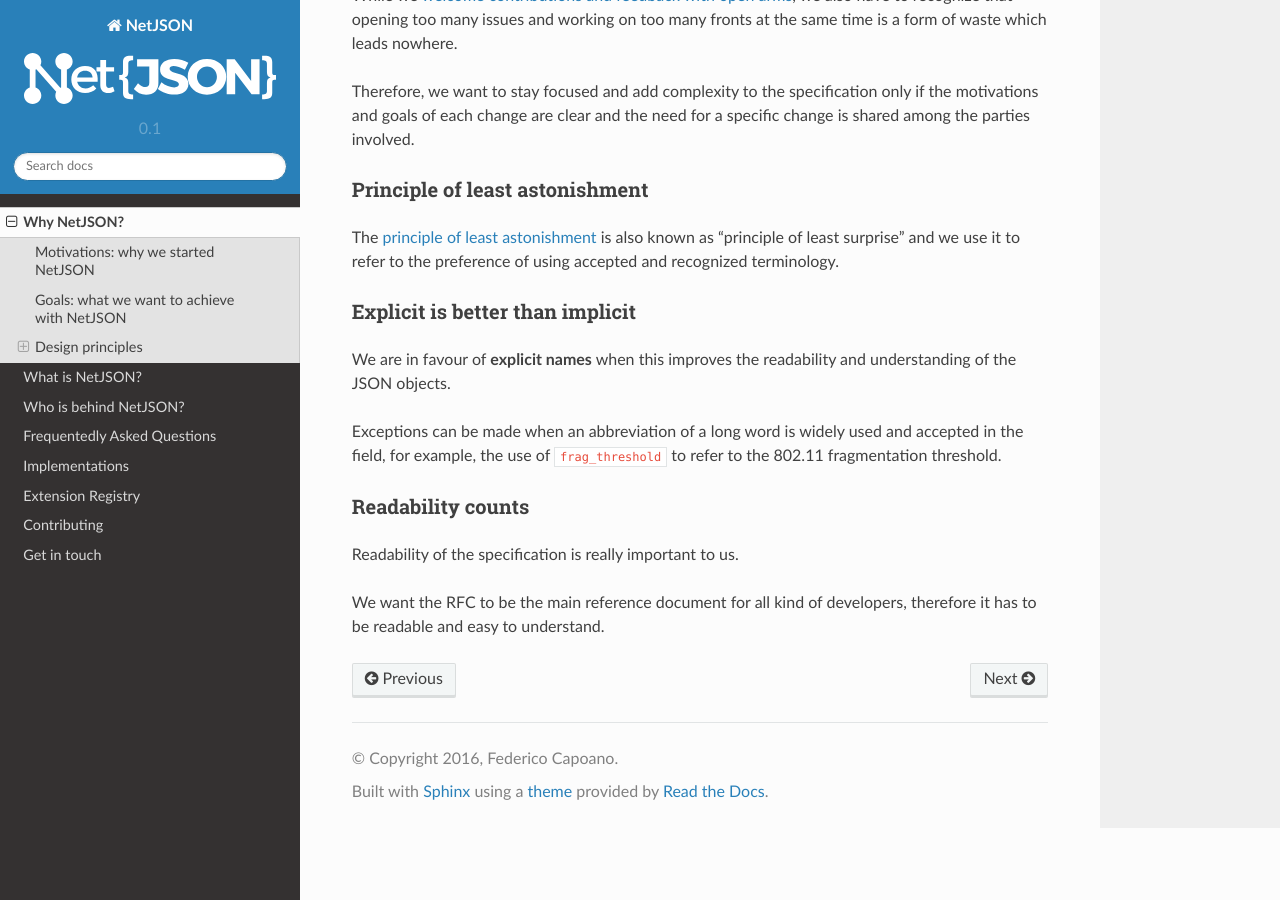
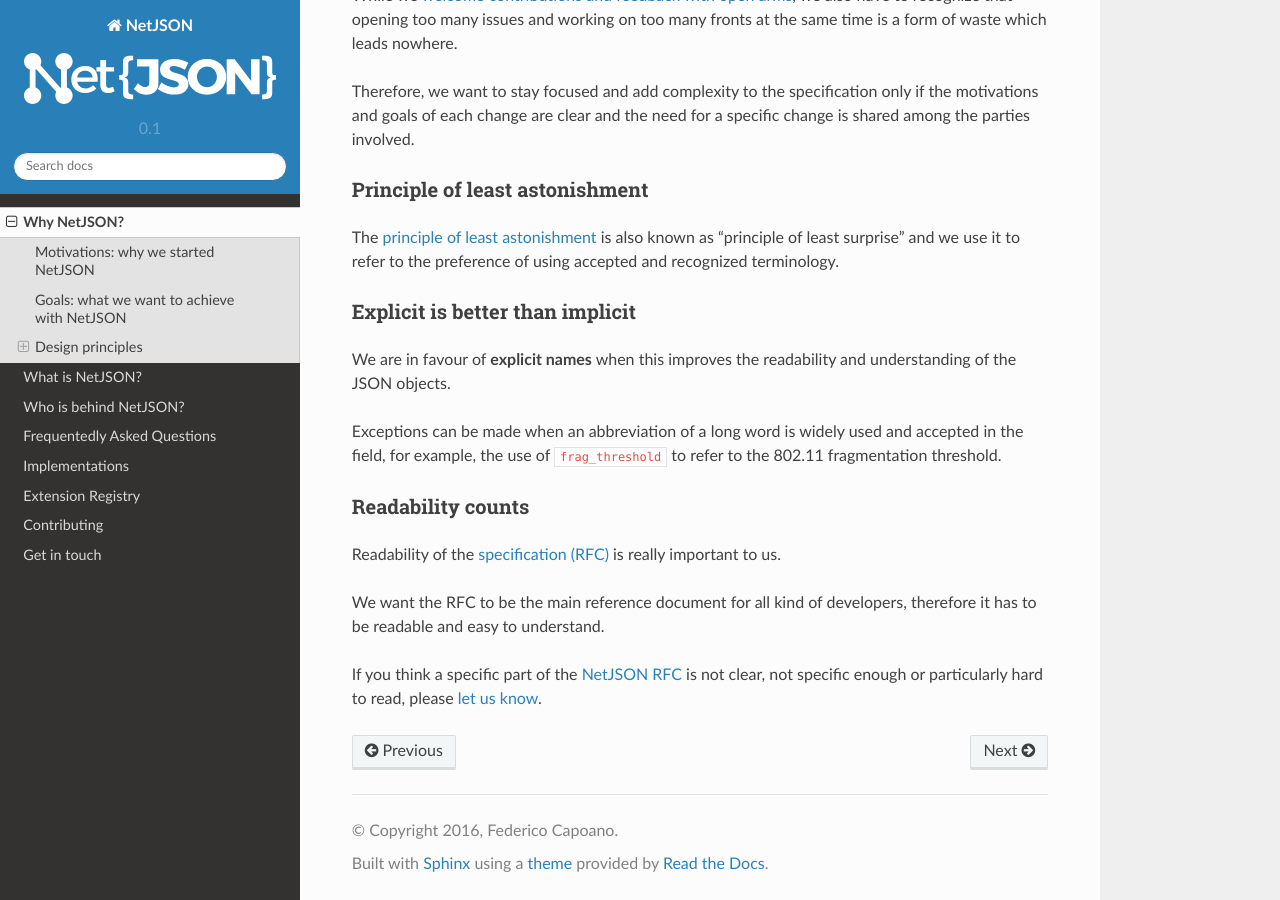
Before and after one commit to netjson/netjson, a Sphinx documentation site: the page built from docs/source/why.rst, in a window 1280 px wide and 900 px high, scrolled down 2198 px. Built offline with Sphinx 7.4.7 and the Read the Docs theme 2.0.0, drawn with Linux system fonts in a browser that asks for light colours.

Commit message:
[docs] Readability counts, let us know if otherwise

```diff
--- a/docs/source/why.rst
+++ b/docs/source/why.rst
@@ -121,10 +121,13 @@
 Readability counts
 ^^^^^^^^^^^^^^^^^^
 
-Readability of the specification is really important to us.
+Readability of the `specification (RFC) <http://netjson.org/rfc.html>`_ is really important to us.
 
 We want the RFC to be the main reference document for all kind of developers,
 therefore it has to be readable and easy to understand.
 
+If you think a specific part of the `NetJSON RFC <http://netjson.org/rfc.html>`_ is not clear,
+not specific enough or particularly hard to read, please :doc:`let us know <get-in-touch>`.
+
 .. _KISS: http://en.wikipedia.org/wiki/KISS_principle
 .. _Principle of least astonishment: http://en.wikipedia.org/wiki/Principle_of_least_astonishment
```
